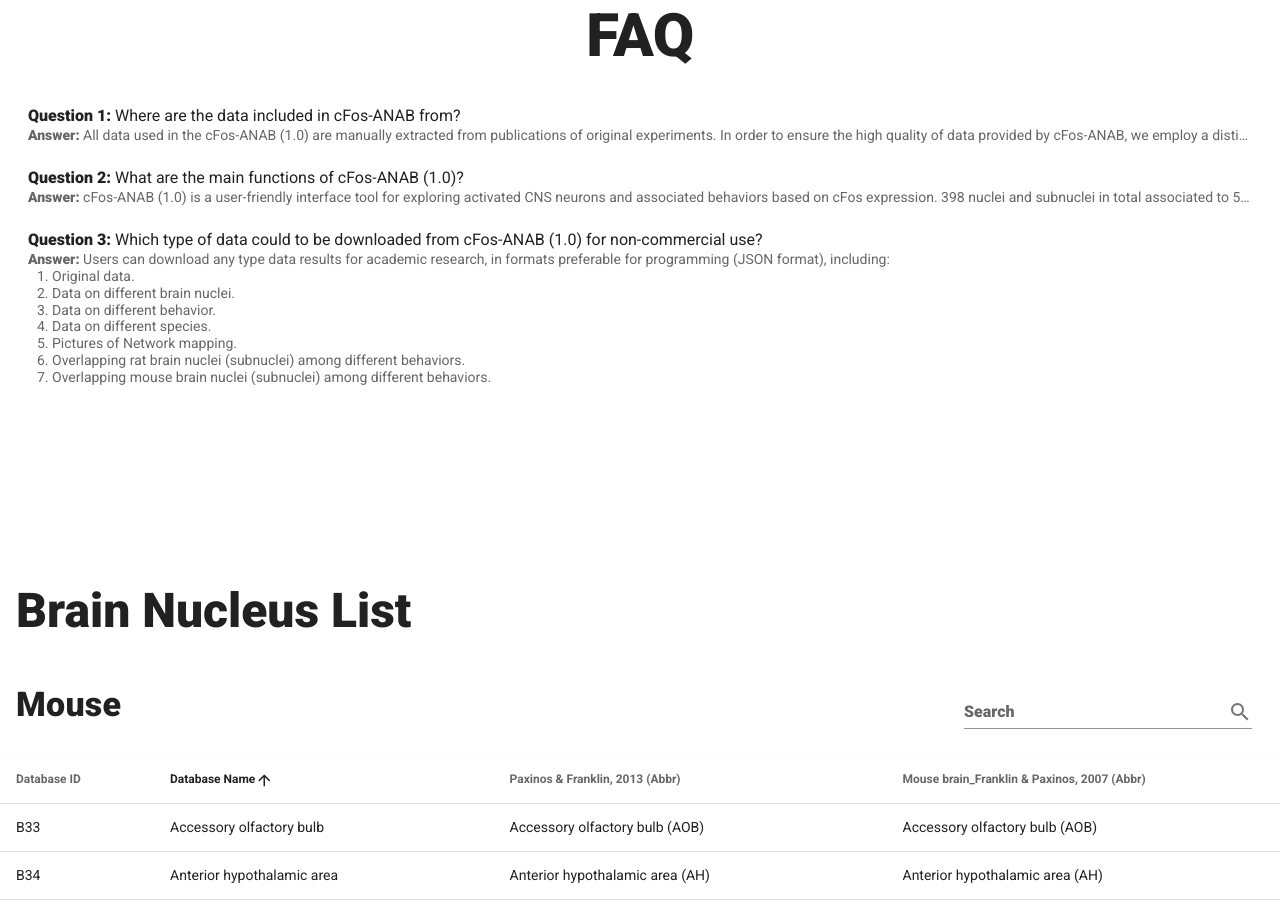
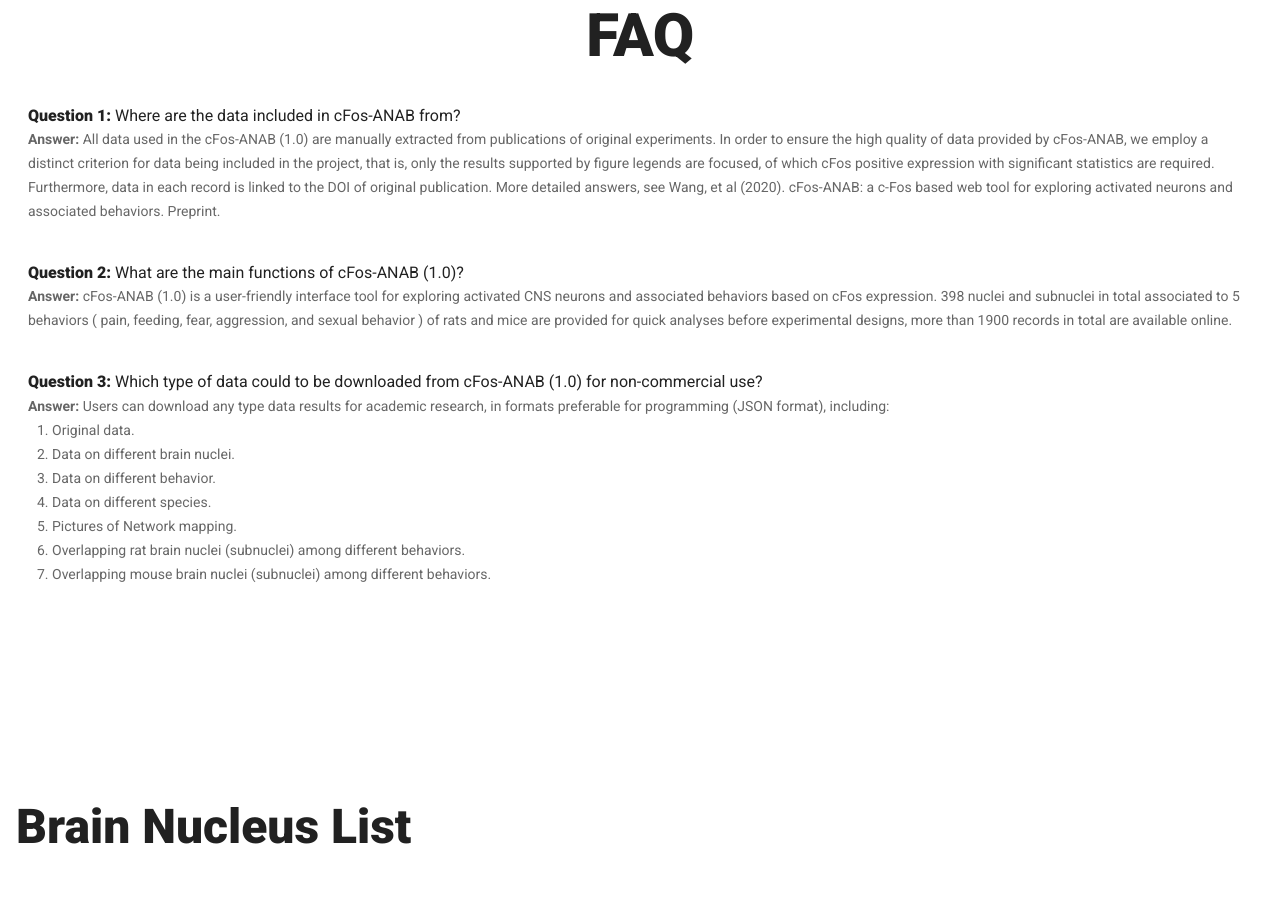
Before and after one commit to wenjie1991/cfosdb, a Vue app in the folder frontend/: page /help in a window 1280 px wide. Shown: the part 900-1805 px from the top of the page. Built offline with nearby package versions, Linux system fonts and the light colour scheme.

Commit message:
perf: text style

```diff
--- a/frontend/src/pages/help.vue
+++ b/frontend/src/pages/help.vue
@@ -34,11 +34,10 @@
                     <v-list-item-title><span class="font-weight-black">Question 1: </span>
                         Where are the data included in cFos-ANAB from?
                     </v-list-item-title>
-                    <v-list-item-subtitle><span class="font-weight-black">Answer: </span>
-                        All data used in the cFos-ANAB (1.0) are manually extracted from publications of original experiments.
+                    <p class="pStyle"><b>Answer: </b>All data used in the cFos-ANAB (1.0) are manually extracted from publications of original experiments.
   In order to ensure the high quality of data provided by cFos-ANAB, we employ a distinct criterion for data being included in the project, that is, only the results supported by figure legends are focused, of which cFos positive expression with significant statistics are required.  Furthermore, data in each record is linked to the DOI of original publication.
     More detailed answers, see Wang, et al (2020). cFos-ANAB: a c-Fos based web tool for exploring activated neurons and associated behaviors.  Preprint.
-                  </v-list-item-subtitle>
+                    </p>
                   </v-list-item-content>
               </v-list-item>
               <v-list-item line>
@@ -46,9 +45,8 @@
                     <v-list-item-title><span class="font-weight-black">Question 2: </span>
                       What are the main functions of cFos-ANAB (1.0)?
                     </v-list-item-title>
-                    <v-list-item-subtitle><span class="font-weight-black">Answer: </span>
-                        cFos-ANAB (1.0) is a user-friendly interface tool for exploring activated CNS neurons and associated behaviors based on cFos expression. 398 nuclei and subnuclei in total associated to 5 behaviors ( pain, feeding, fear, aggression, and sexual behavior ) of rats and mice are provided for quick analyses before experimental designs, more than 1900 records in total are available online.
-                        </v-list-item-subtitle>
+                    <p class="pStyle"><b>Answer: </b>cFos-ANAB (1.0) is a user-friendly interface tool for exploring activated CNS neurons and associated behaviors based on cFos expression. 398 nuclei and subnuclei in total associated to 5 behaviors ( pain, feeding, fear, aggression, and sexual behavior ) of rats and mice are provided for quick analyses before experimental designs, more than 1900 records in total are available online.
+                    </p>
                   </v-list-item-content>
               </v-list-item>
               <v-list-item line>
@@ -56,7 +54,7 @@
                     <v-list-item-title><span class="font-weight-black">Question 3: </span>
                         Which type of data could to be downloaded from cFos-ANAB (1.0) for non-commercial use?
                     </v-list-item-title>
-                    <v-list-item-subtitle><span class="font-weight-black">Answer: </span>
+                    <p class="pStyle"><b>Answer: </b>
                         Users can download any type data results for academic research, in formats preferable for programming (JSON format), including:
                           <ol>
                               <li>Original data.</li>
@@ -67,7 +65,7 @@
                               <li>Overlapping rat brain nuclei (subnuclei) among different behaviors.</li>
                               <li>Overlapping mouse brain nuclei (subnuclei) among different behaviors.</li>
                           </ol>
-                    </v-list-item-subtitle>
+                    </p>
                   </v-list-item-content>
               </v-list-item>
             </v-col>
@@ -185,5 +183,9 @@
 </script>
 
 <style lang="scss" scoped>
-
+.pStyle {
+    line-height: 1.5rem;
+    color: rgba(0, 0, 0, 0.6);
+    font-size: 14px;
+}
 </style>
--- a/frontend/src/pages/index.vue
+++ b/frontend/src/pages/index.vue
@@ -21,9 +21,9 @@
                     <v-icon>mdi-checkbox-marked-circle</v-icon>
                 </v-list-item-icon>
                 <v-list-item-content>
-                    <v-list-item-subtitle>
+                    <p class="pStyle">
                         cFos-ANAB (1.0) is a user-friendly interface tool for exploring activated CNS neurons and associated behaviors based on cFos expression. 398 nuclei and subnuclei in total associated to 5 behaviors ( pain, feeding, fear, aggression, and sexual behavior ) of rats and mice are provided for quick analyses before experimental designs, more than 1900 records in total are available online.
-                    </v-list-item-subtitle>
+                    </p>
                 </v-list-item-content>
             </v-list-item>
             <v-list-item>
@@ -31,9 +31,9 @@
                     <v-icon>mdi-checkbox-marked-circle</v-icon>
                 </v-list-item-icon>
                 <v-list-item-content>
-                    <v-list-item-subtitle>
+                    <p class="pStyle">
                         All data used in the cFos-ANAB (1.0) are manually extracted from publications of original experiments.  In order to ensure the high quality of data provided by cFos-ANAB, we employ a distinct criterion for data being included in the project, that is, only the results supported by figure legends are focused, of which cFos positive expression with significant statistics are required.  Moreover, data in each record is linked to the DOI of original publication.
-                    </v-list-item-subtitle>
+                    </p>
                 </v-list-item-content>
             </v-list-item>
         </v-card>
@@ -146,4 +146,8 @@
     font-size: 20px;
     font-weight: bold;
 }
+.pStyle {
+    line-height: 1.5rem;
+    color: rgba(0, 0, 0, 0.6);
+}
 </style>
```
